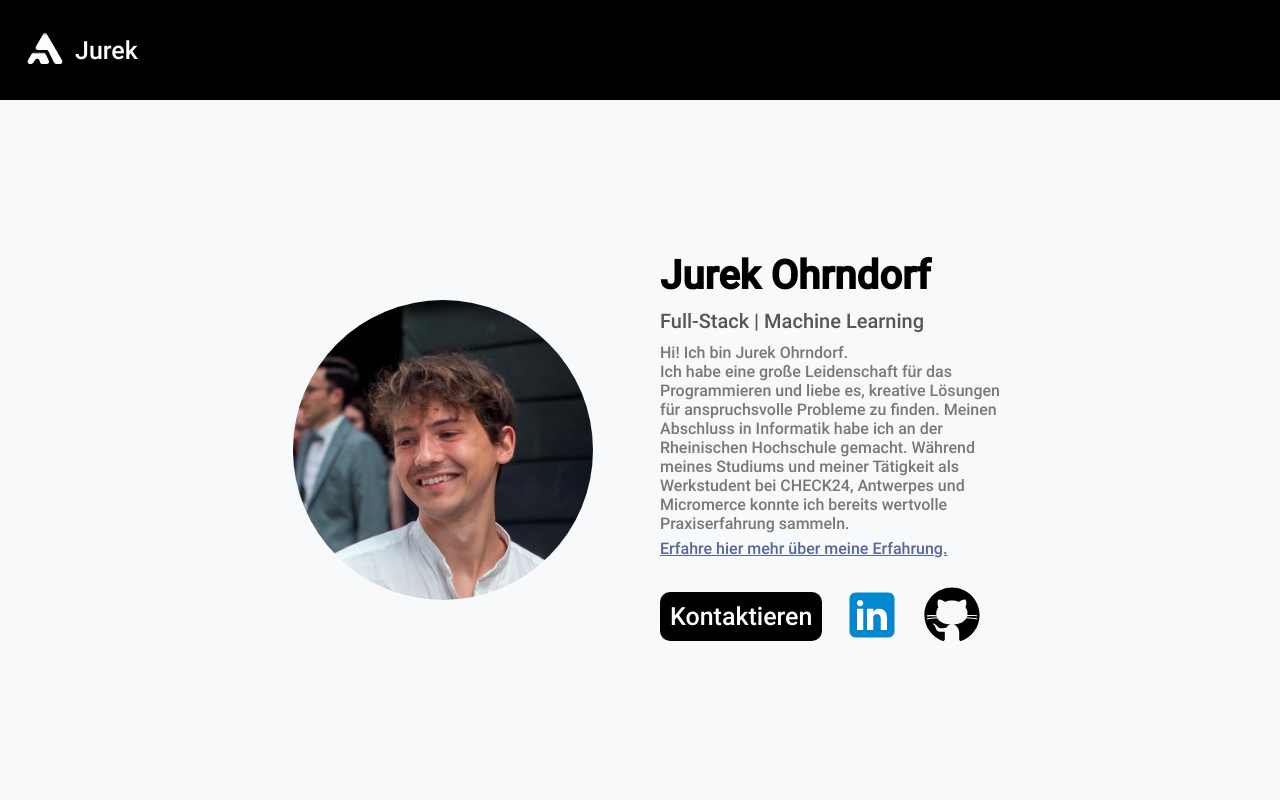
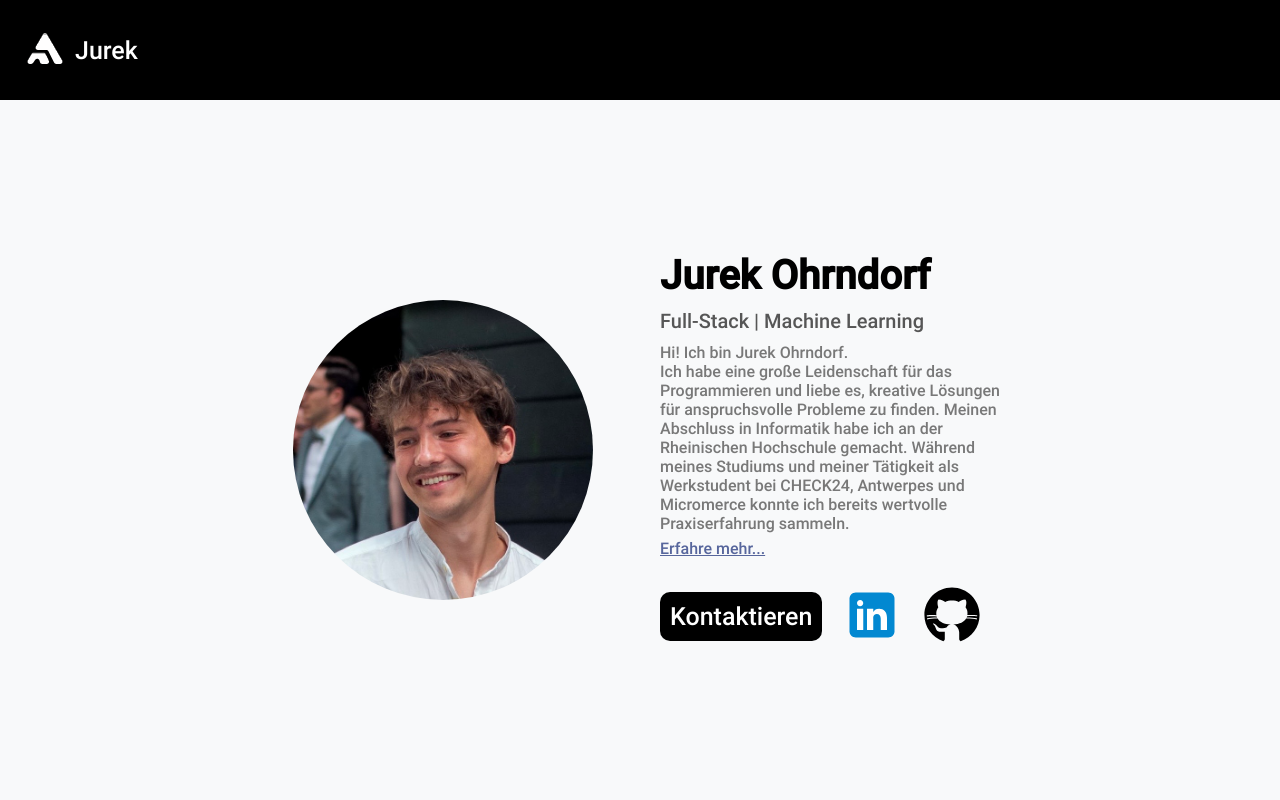
Before and after one commit to jurockz/portfolio_frontend, a React (Vite) app: page / in a window 1280 px wide. Shown: the top 800 px of the page. Built offline with nearby package versions, Linux system fonts and the light colour scheme.

Commit message:
text changes

```diff
--- a/src/components/Introduction.tsx
+++ b/src/components/Introduction.tsx
@@ -37,7 +37,7 @@ export default function Introduction() {
             wertvolle Praxiserfahrung sammeln.
             <br />
             <StyledExperienceLink to="Experience" smooth={true} duration={1500}>
-              Erfahre hier mehr über meine Erfahrung.
+              Erfahre mehr...
             </StyledExperienceLink>
           </StyledLongInfo>
           <StyledButtonWrapper>
```
